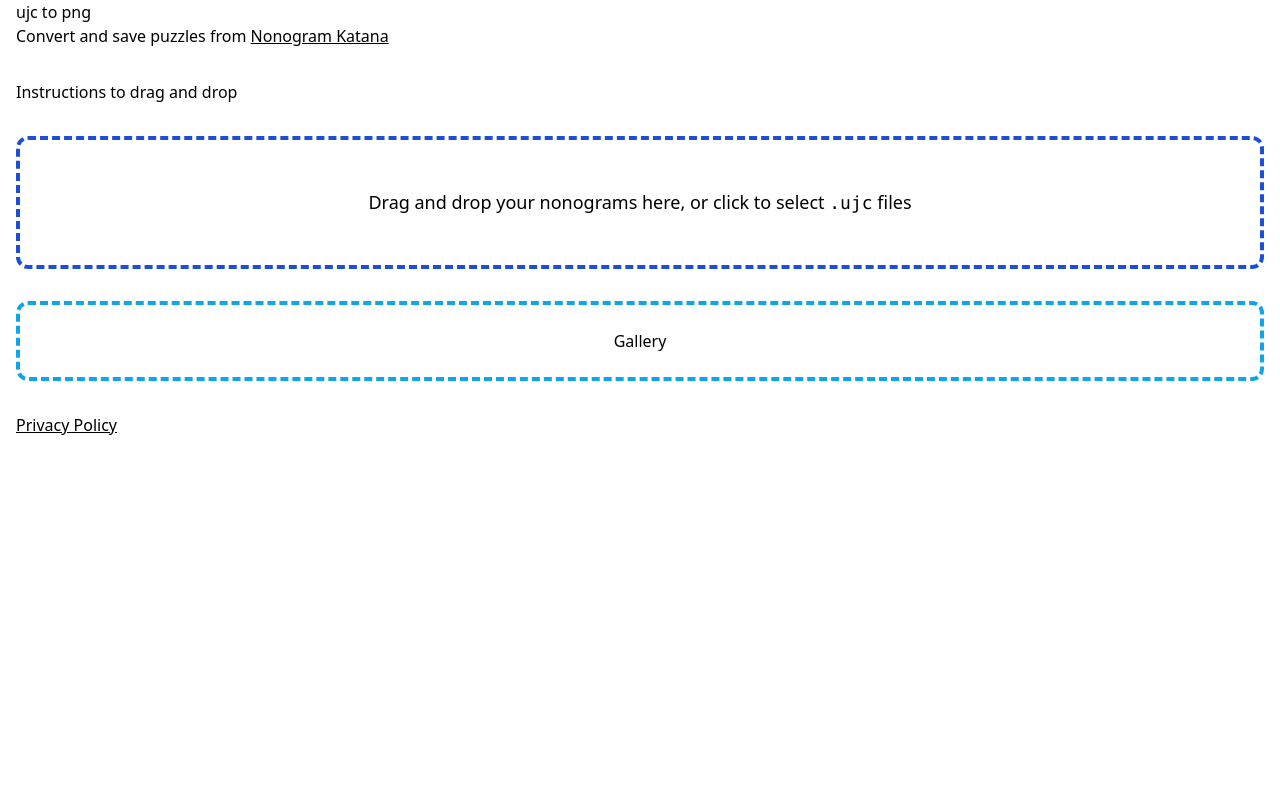
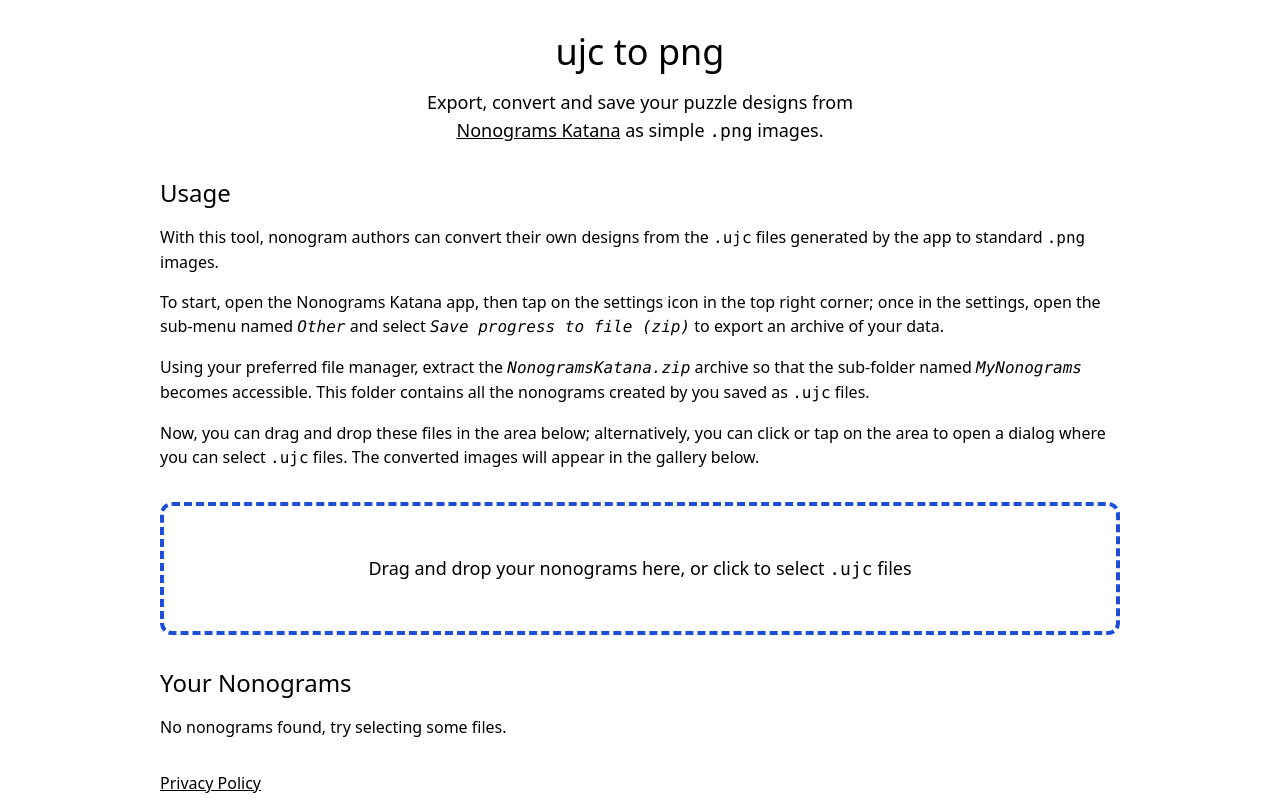
Before and after one commit to velut/ujc-to-png, a Next.js app: page / in a window 1280 px wide. Built offline with nearby package versions, Linux system fonts and the light colour scheme.

Commit message:
feat: add usage instructions and imrpove layout

```diff
--- a/components/Gallery.tsx
+++ b/components/Gallery.tsx
@@ -1,28 +1,40 @@
+import Image from "next/image";
 import { nonogramsSelector, useStore } from "../lib/store";
 
 export function Gallery() {
   const nonograms = useStore(nonogramsSelector);
+  const hasNonograms = nonograms.length > 0;
 
   return (
-    <div className="rounded-xl border-4 border-dashed border-sky-500 p-6 text-center">
-      Gallery
-      <ul>
-        {nonograms.map((nonogram) => (
-          <li key={nonogram.filename}>
-            {JSON.stringify(nonogram, null, 2)}
-            {nonogram.image && (
-              //   <Image src={nonogram.image} alt="" width={500} height={500} />
-              <img
-                src={nonogram.image}
-                alt=""
-                width={500}
-                height={500}
-                className="pixel-art"
-              />
-            )}
-          </li>
-        ))}
-      </ul>
+    <div>
+      {hasNonograms ? (
+        <p>
+          Found {nonograms.length} nonogram{nonograms.length > 1 && "s"}.
+        </p>
+      ) : (
+        <p>No nonograms found, try selecting some files.</p>
+      )}
+
+      {hasNonograms && (
+        <div className="mt-8 flex flex-wrap justify-center gap-8">
+          {nonograms.map(({ filename, image }) => (
+            <div key={filename}>
+              {/* {JSON.stringify(nonogram, null, 2)} */}
+              {image && (
+                <div className="rounded border border-gray-500 p-4">
+                  <Image
+                    src={image}
+                    alt=""
+                    width={150}
+                    height={150}
+                    className="pixel-art object-contain"
+                  />
+                </div>
+              )}
+            </div>
+          ))}
+        </div>
+      )}
     </div>
   );
 }
--- a/pages/index.tsx
+++ b/pages/index.tsx
@@ -5,31 +5,60 @@ import { Gallery } from "../components/Gallery";
 
 const Home: NextPage = () => {
   return (
-    <div className="space-y-8 px-4">
-      <div>
-        <h1>ujc to png</h1>
-        <p>
-          Convert and save puzzles from{" "}
+    <div className="mx-auto max-w-screen-lg space-y-8 px-4 sm:px-8">
+      <section className="mt-8 space-y-4">
+        <h1 className="text-center text-4xl">ujc to png</h1>
+        <p className="px-12 text-center text-lg md:px-28 lg:px-64">
+          Export, convert and save your puzzle designs from{" "}
           <a
             className="underline"
             href="https://play.google.com/store/apps/details?id=com.ucdevs.jcross"
           >
-            Nonogram Katana
-          </a>
+            Nonograms Katana
+          </a>{" "}
+          as simple <span className="font-mono">.png</span> images.
         </p>
-      </div>
+      </section>
 
-      <div>
-        <p>Instructions to drag and drop</p>
-      </div>
+      <section className="space-y-4">
+        <h2 className="text-2xl">Usage</h2>
+        <p>
+          With this tool, nonogram authors can convert their own designs from
+          the <span className="font-mono">.ujc</span> files generated by the app
+          to standard <span className="font-mono">.png</span> images.
+        </p>
+        <p>
+          To start, open the Nonograms Katana app, then tap on the settings icon
+          in the top right corner; once in the settings, open the sub-menu named{" "}
+          <span className="font-mono italic">Other</span> and select{" "}
+          <span className="font-mono italic">Save progress to file (zip)</span>{" "}
+          to export an archive of your data.
+        </p>
+        <p>
+          Using your preferred file manager, extract the{" "}
+          <span className="font-mono italic">NonogramsKatana.zip</span> archive
+          so that the sub-folder named{" "}
+          <span className="font-mono italic">MyNonograms</span> becomes
+          accessible. This folder contains all the nonograms created by you
+          saved as <span className="font-mono">.ujc</span> files.
+        </p>
+        <p>
+          Now, you can drag and drop these files in the area below;
+          alternatively, you can click or tap on the area to open a dialog where
+          you can select <span className="font-mono">.ujc</span> files. The
+          converted images will appear in the gallery below.
+        </p>
+      </section>
 
-      <div>
+      <section>
         <Dropzone />
-      </div>
+      </section>
 
-      <div>
+      <section className="space-y-4">
+        <h2 className="text-2xl">Your Nonograms</h2>
+
         <Gallery />
-      </div>
+      </section>
 
       <div>
         <footer>
```
